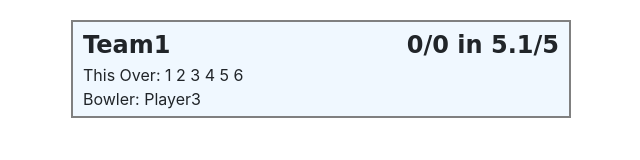
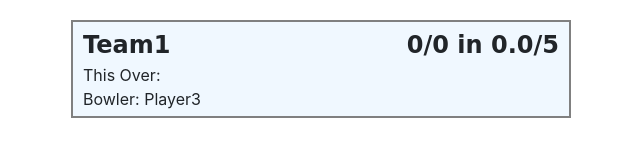
Before and after one commit to ankitshah2193/ankitshah2193.github.io, a React (Create React App) app: page / in a window 1280 px wide. Shown: the top 160 px of the page, without its empty margins (319-959 px from the left). Built offline with nearby package versions, Linux system fonts and the light colour scheme.

Commit message:
Testing story-1

```diff
--- a/src/components/currentOverDetails.js
+++ b/src/components/currentOverDetails.js
@@ -7,9 +7,12 @@ import PropTypes from 'prop-types';
 class CurrentOverDetails extends React.Component{
 
     renderOverDetails() {
-        return this.props.currentOverDetails.map((value, index)=>{
-            return value + " ";
-        });
+        if(this.props.currentOverDetails) {
+            return this.props.currentOverDetails.map((value, index)=>{
+                return value + " ";
+            });
+        }
+        return "";
     }
 
     render(){
--- a/src/reducers/team.js
+++ b/src/reducers/team.js
@@ -1,7 +1,7 @@
 const initialState = {
     Team1: {
         totalScore: 0,
-        noOfBalls : 31,
+        noOfBalls : 0,
         players: {
             player1: {
                 isAvaialbleForBatting : true,
@@ -25,7 +25,7 @@ const initialState = {
             }
         },
         overs: [
-            [1,2,3,4,5,6]
+
         ]
     },
     Team2: {
```
